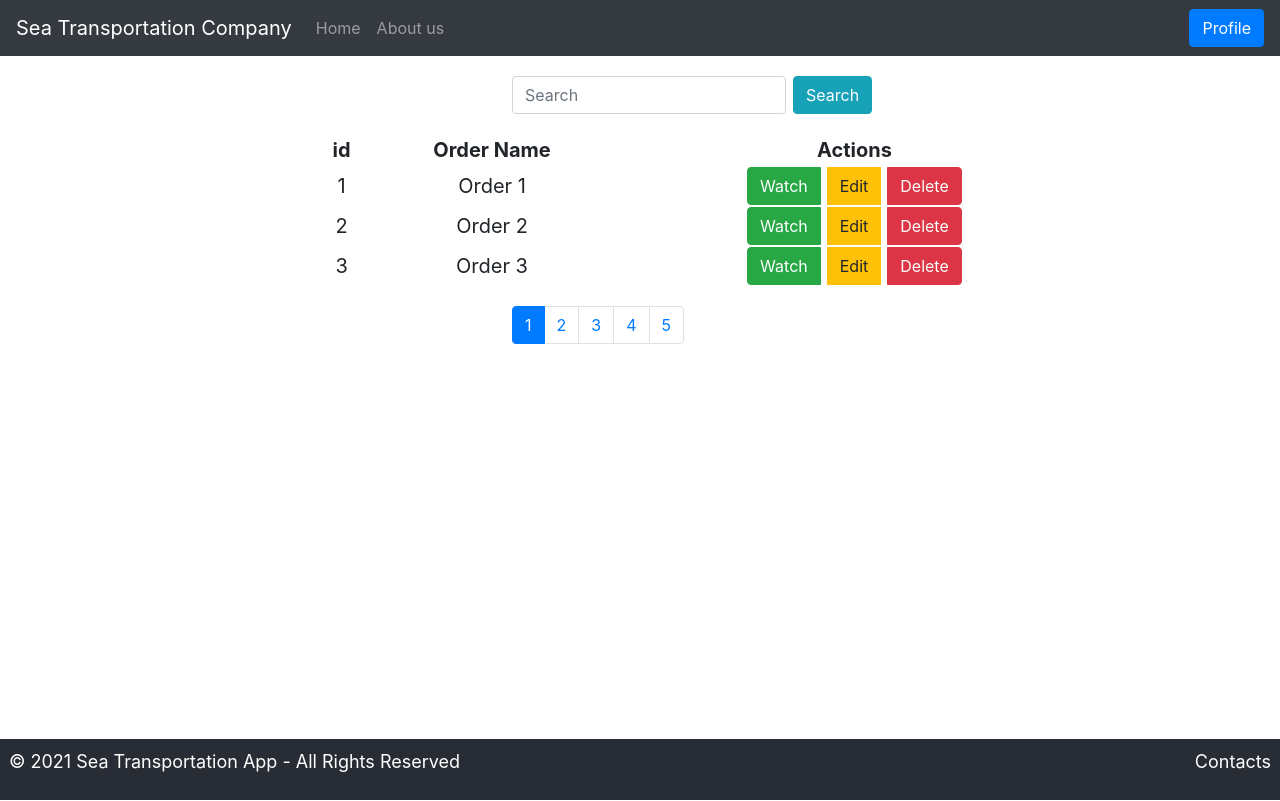
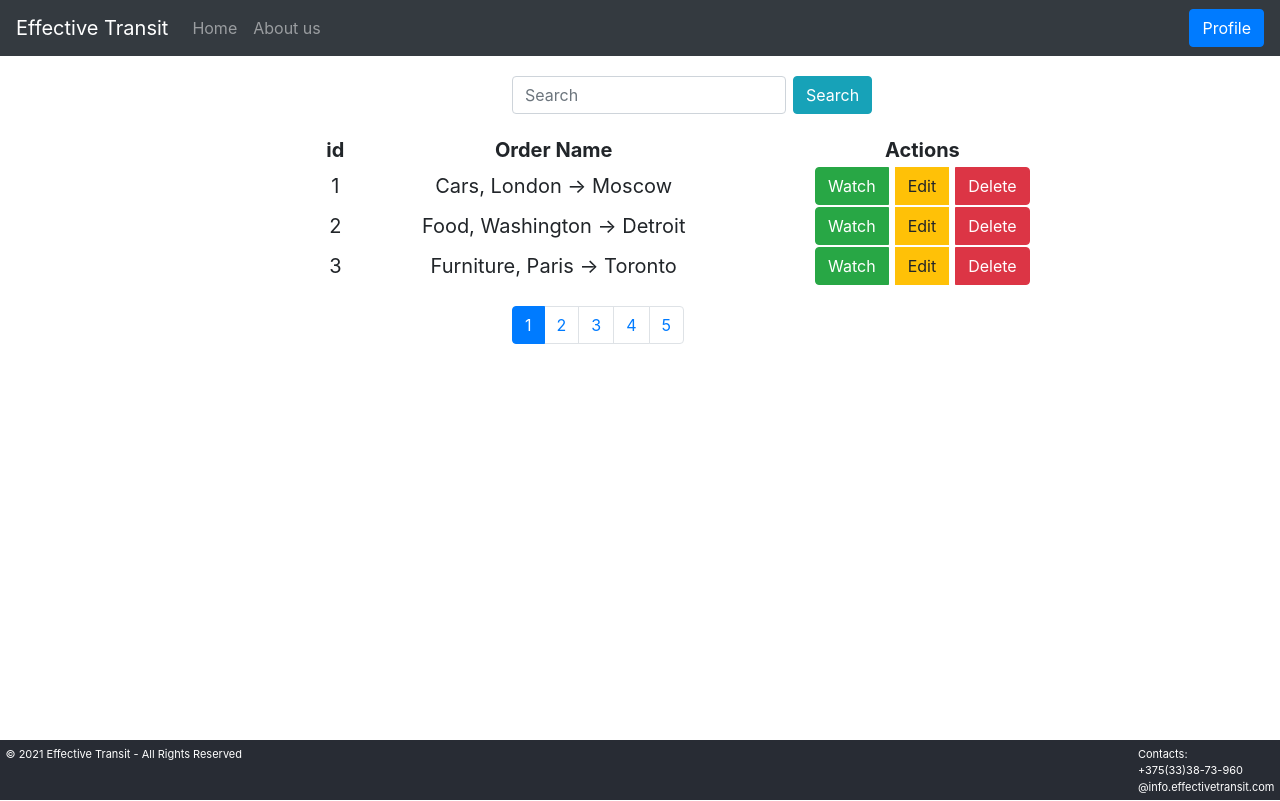
Before and after one commit to MyStoryWithoutYou/sea_transportation_app, a React (Create React App) app in the folder sea_transport_app/: page / in a window 1280 px wide. Built offline with nearby package versions, Linux system fonts and the light colour scheme.

Commit message:
inserted valid information

```diff
--- a/sea_transport_app/public/index.html
+++ b/sea_transport_app/public/index.html
@@ -24,7 +24,7 @@
       work correctly both with client-side routing and a non-root public URL.
       Learn how to configure a non-root public URL by running `npm run build`.
     -->
-    <title>Sea Transportaton</title>
+    <title>Effective Transit</title>
   </head>
   <body>
     <noscript>You need to enable JavaScript to run this app.</noscript>
--- a/sea_transport_app/src/App.css
+++ b/sea_transport_app/src/App.css
@@ -42,8 +42,9 @@
   flex-direction: column;
   align-items: center;
   justify-content: center;
-  font-size: 18px;
+  font-size: 11px;
   color: white;
+  height: 60px;
   width: 100%;
   position:absolute;
   bottom:0;
@@ -51,7 +52,7 @@
 }
 
 .contacts{
-  font-size:18px;
+  font-size:11px;
   position:absolute;
   top:0;
   right:0;
@@ -68,13 +69,17 @@
 .about{
   font-size:22px;
   text-align:center;
+  margin-left:25%;
   margin-top:5em;
+  width:50%;
 }
 
 .profile{
   font-size:22px;
   text-align:center;
+  margin-left:25%;
   margin-top:5em;
+  width:50%;
 }
 
 .midButton{
--- a/sea_transport_app/src/Components/Footer.js
+++ b/sea_transport_app/src/Components/Footer.js
@@ -4,10 +4,10 @@ const Footer = () => {
     return(
         <div className="footer">
             <p>
-                &copy; {new Date().getFullYear()} Sea Transportation App - All Rights Reserved
+                &copy; {new Date().getFullYear()} Effective Transit - All Rights Reserved
             </p>
             <div className="contacts">
-                Contacts
+                Contacts:<br /> +375(33)38-73-960<br /> @info.effectivetransit.com
             </div>
         </div>
     );
--- a/sea_transport_app/src/Components/Navibar.js
+++ b/sea_transport_app/src/Components/Navibar.js
@@ -10,7 +10,7 @@ const Navibar = () => {
     return(
     <>
         <Navbar collapseOnSelect expands="lg" bg="dark" variant="dark">
-            <Navbar.Brand>Sea Transportation Company</Navbar.Brand>
+            <Navbar.Brand>Effective Transit</Navbar.Brand>
             <Navbar.Toggle aria-controls="responsive-navbar-nav"/>
             <Navbar.Collapse id="responsive-navbar-nav">
                 <Nav className="mr-auto">
--- a/sea_transport_app/src/Components/OrderTable.js
+++ b/sea_transport_app/src/Components/OrderTable.js
@@ -15,21 +15,21 @@ const OrderTable = () => {
       <tbody>
         <tr>
           <td>1</td>
-          <td>Order 1</td>
+          <td>Cars, London &rarr; Moscow</td>
           <td>
             <GroupOfButtons />
           </td>
         </tr>
         <tr>
           <td>2</td>
-          <td>Order 2</td>
+          <td>Food, Washington &rarr; Detroit</td>
           <td>
             <GroupOfButtons />
           </td>
         </tr>
         <tr>
           <td>3</td>
-          <td>Order 3</td>
+          <td>Furniture, Paris &rarr; Toronto</td>
           <td>
             <GroupOfButtons />
           </td>
--- a/sea_transport_app/src/Pages/About.js
+++ b/sea_transport_app/src/Pages/About.js
@@ -3,7 +3,7 @@ import React from "react";
 const About = () => {
     return(
         <div className="about">
-            About us page
+            The "Effective Transit" company offers cargo transportation services since 1994. Increased attention to the safety of the cargo entrusted to us is one of our competitive advantages. By cooperating with us, you can be sure that the delivery of your products will be carried out within a strictly agreed time frame.
         </div>
     )
 }
--- a/sea_transport_app/src/Pages/Profile.js
+++ b/sea_transport_app/src/Pages/Profile.js
@@ -3,7 +3,7 @@ import React from "react";
 const Profile = () => {
     return(
         <div className="profile">
-            Profile page
+            This is your Profile page. Here you can see some information about your profile and about your current orders.
         </div>
     )
 }
--- a/sea_transport_app/src/orders.json
+++ b/sea_transport_app/src/orders.json
@@ -2,6 +2,7 @@
     "orders":[
         {
             "customer": "Ivan Ivanov",
+            "product": "Cars",
             "loading_city": "London",
             "shipment_city": "Moscow",
             "date_of_loading": "25.03.2021",
@@ -9,6 +10,7 @@
         },
         {
             "customer": "Petr Petrov",
+            "product": "Food",
             "loading_city": "Washington",
             "shipment_city": "Detroit",
             "date_of_loading": "28.03.2021",
@@ -16,6 +18,7 @@
         },
         {
             "customer": "Viktor Viktorov",
+            "product": "Furniture",
             "loading_city": "Paris",
             "shipment_city": "Toronto",
             "date_of_loading": "28.03.2021",
```
